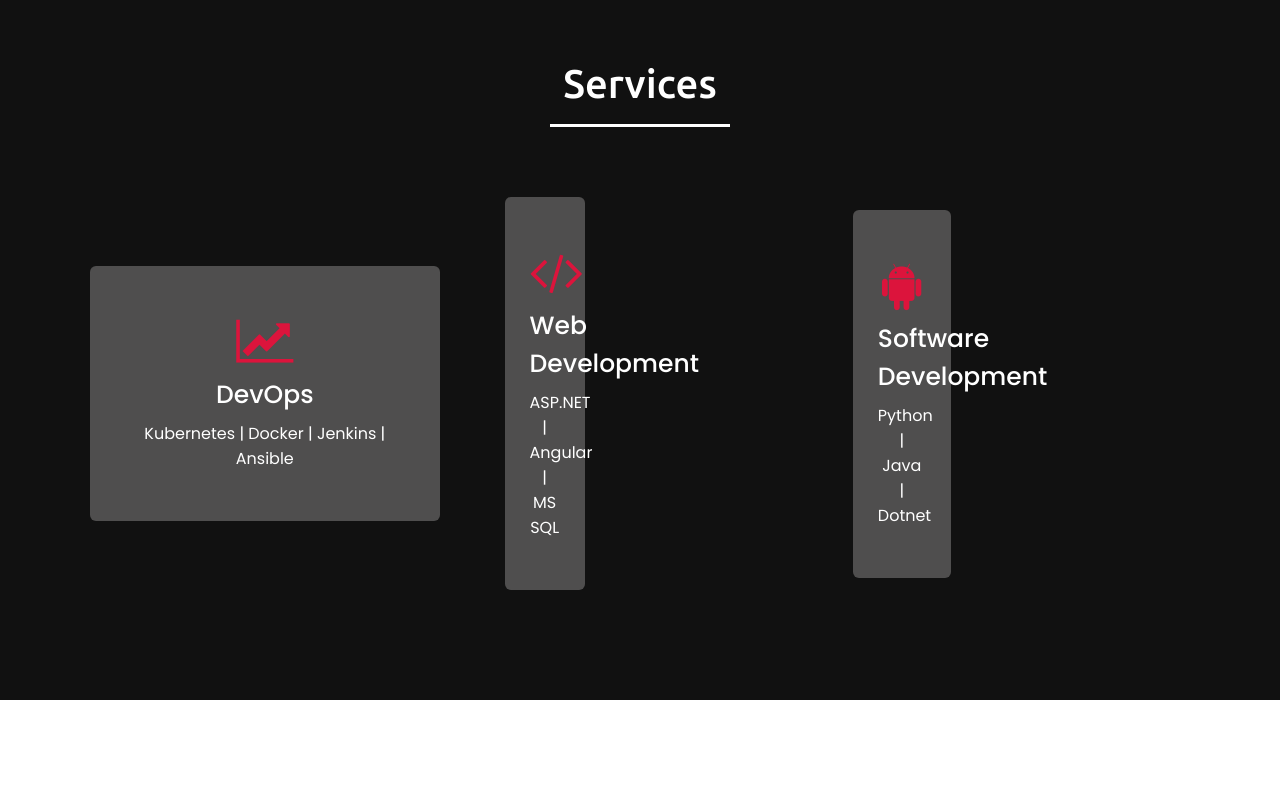
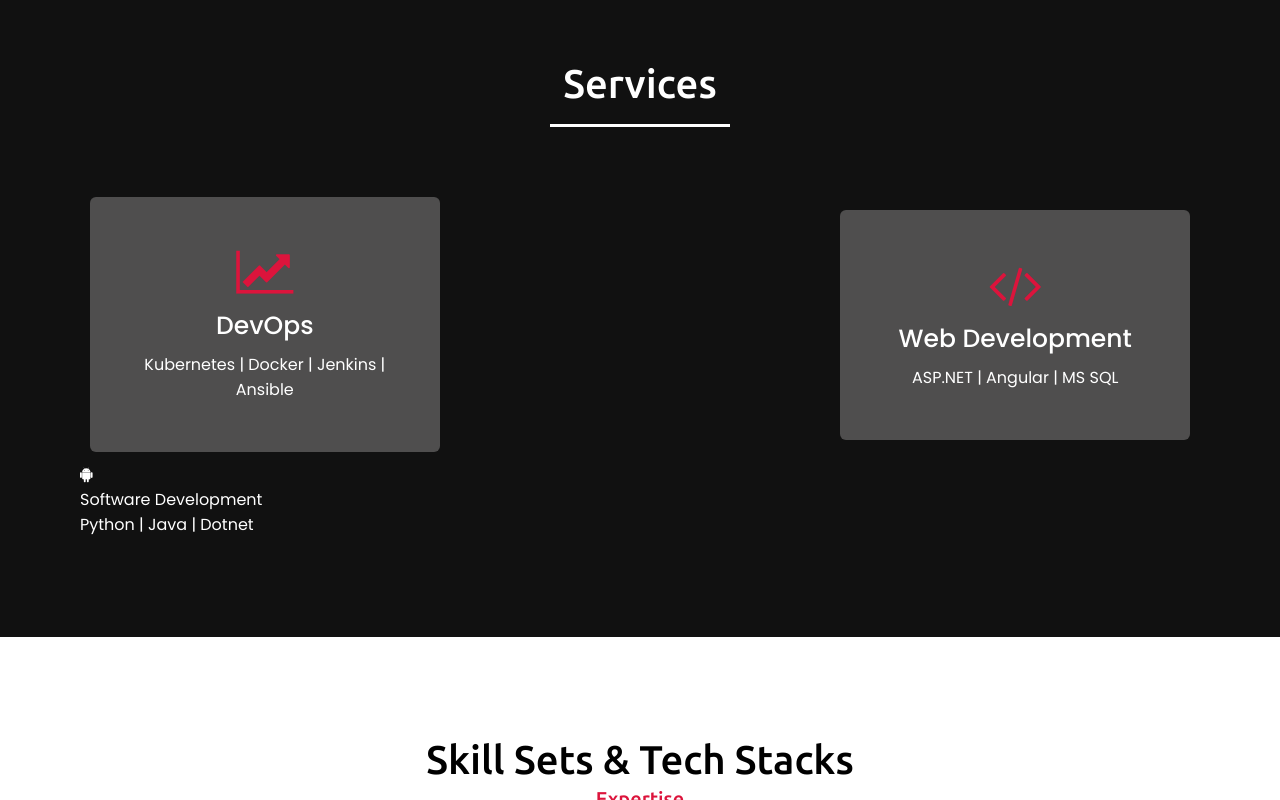
Before and after one commit to animshamura/animshamura.github.io, a plain HTML site: page index.html in a window 1280 px wide. Shown: the part 1622-2422 px from the top of the page. Drawn offline with nearby package versions, Linux system fonts and the light colour scheme.

Commit message:
Update index.html

```diff
--- a/index.html
+++ b/index.html
@@ -76,7 +76,6 @@
                         </p>
                     </div>
                 </div>
-                <div class="serv-content">
                 <div class="card">
                     <div class="box">
                         <i class="fa fa-code"></i>
@@ -86,15 +85,14 @@
                     </div>
                 </div>
                       </div>
-            <div class="serv-content">
                 <div class="card">
                     <div class="box">
                         <i class="fa fa-android"></i>
                         <div class="text"> Software Development</div>
                         <p>Python | Java | Dotnet</p>
                     </div>
+                  </div>
                 </div>
-            </div>
         </div>
     </section>
 
```
